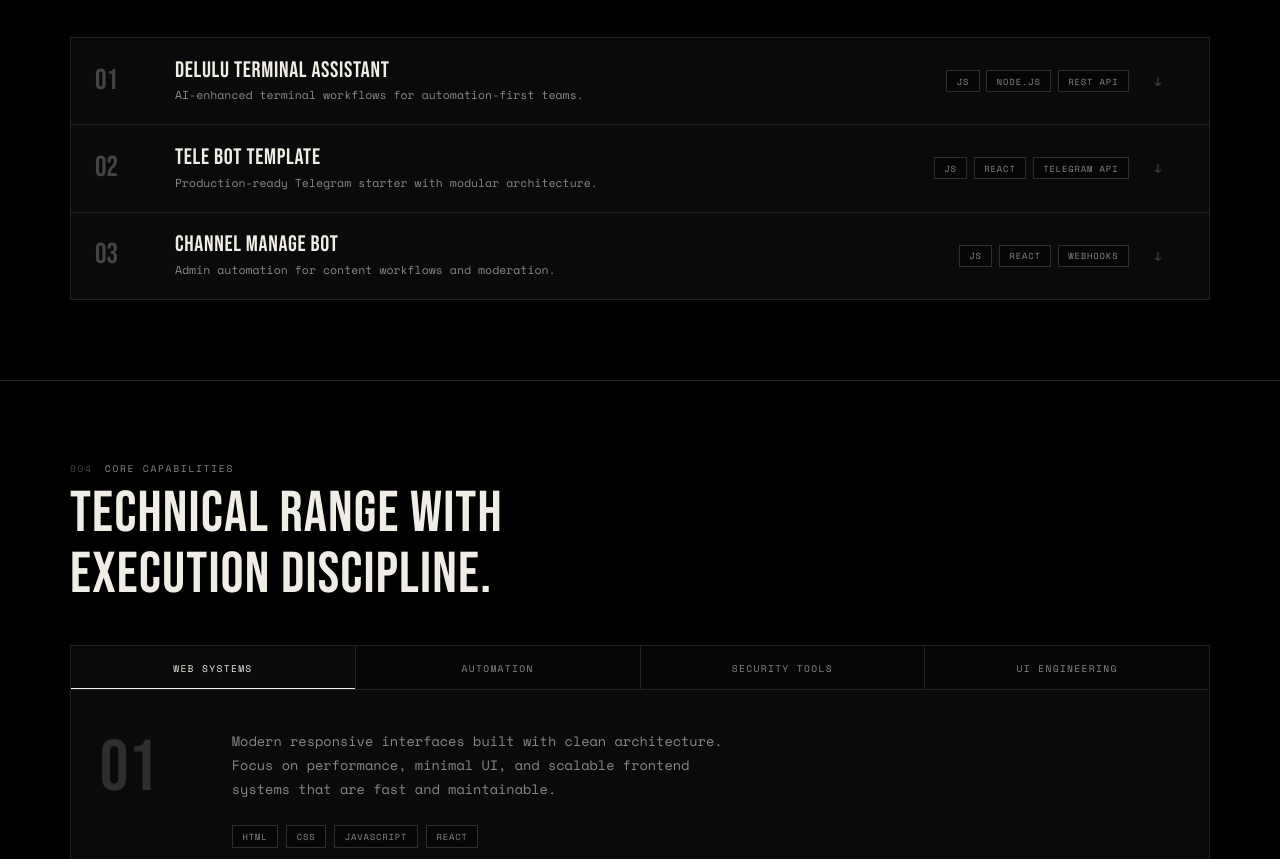
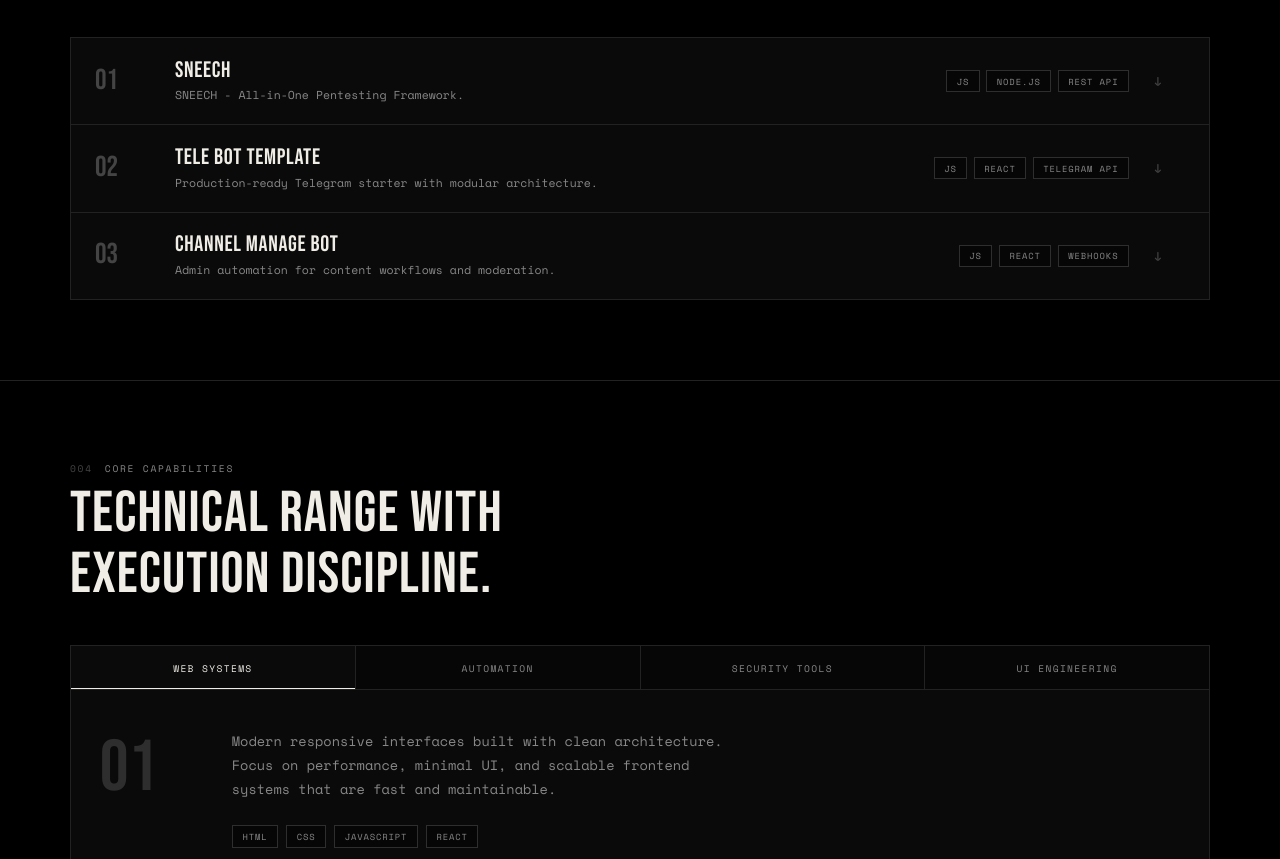
Before and after one commit to Kaztral-ar/Gokul, a plain HTML site: page index.html in a window 1280 px wide. Shown: the part 1721-2580 px from the top of the page. Drawn offline with nearby package versions, Linux system fonts and the light colour scheme.

Commit message:
Update project details for SNEECH

```diff
--- a/index.html
+++ b/index.html
@@ -195,8 +195,8 @@
                 <button class="project-row-toggle" aria-expanded="false" aria-controls="proj-1-body">
                   <span class="proj-num">01</span>
                   <div class="proj-main">
-                    <h3 class="proj-title">Delulu Terminal Assistant</h3>
-                    <p class="proj-tagline">AI-enhanced terminal workflows for automation-first teams.</p>
+                    <h3 class="proj-title">SNEECH</h3>
+                    <p class="proj-tagline"> SNEECH - All-in-One Pentesting Framework.</p>
                   </div>
                   <div class="proj-tags">
                     <span class="tag">JS</span>
@@ -207,12 +207,10 @@
                 </button>
                 <div class="project-row-body" id="proj-1-body" hidden>
                   <p class="proj-description">
-                    Delulu Terminal Assistant speeds up repetitive command tasks with smart suggestions,
-                    session presets, and reliable fallback execution. Designed for developers who need
-                    fast responses, practical automation, and consistent terminal UX.
+                    SNEECH (All-in-One Pentesting Framework) is an open-source, terminal-based security toolkit written in Python 3, designed for ethical hackers, penetration testers, and cybersecurity students
                   </p>
                   <div class="proj-actions">
-                    <a class="btn btn-sm" href="https://github.com/Kaztral-ar/delulubot.git" target="_blank" rel="noopener">
+                    <a class="btn btn-sm" href="https://github.com/Kaztral-ar/sneech.git" target="_blank" rel="noopener">
                       <svg viewBox="0 0 24 24" aria-hidden="true"><path d="M12 .5A12 12 0 0 0 8.2 23.9c.6.1.8-.3.8-.6v-2.3c-3.3.8-4-1.5-4-1.5-.6-1.4-1.3-1.8-1.3-1.8-1.1-.8.1-.8.1-.8 1.2.1 1.8 1.2 1.8 1.2 1.1 1.9 2.9 1.3 3.6 1 .1-.8.4-1.3.7-1.6-2.7-.3-5.6-1.4-5.6-6.2 0-1.4.5-2.5 1.2-3.4-.1-.3-.5-1.6.1-3.3 0 0 1-.3 3.4 1.2a11.5 11.5 0 0 1 6.1 0c2.4-1.5 3.4-1.2 3.4-1.2.7 1.7.3 3 .1 3.3.8.9 1.2 2 1.2 3.4 0 4.8-2.9 5.9-5.6 6.2.4.4.8 1.1.8 2.3v3.3c0 .4.2.8.8.6A12 12 0 0 0 12 .5"/></svg>
                       GitHub
                     </a>
```
